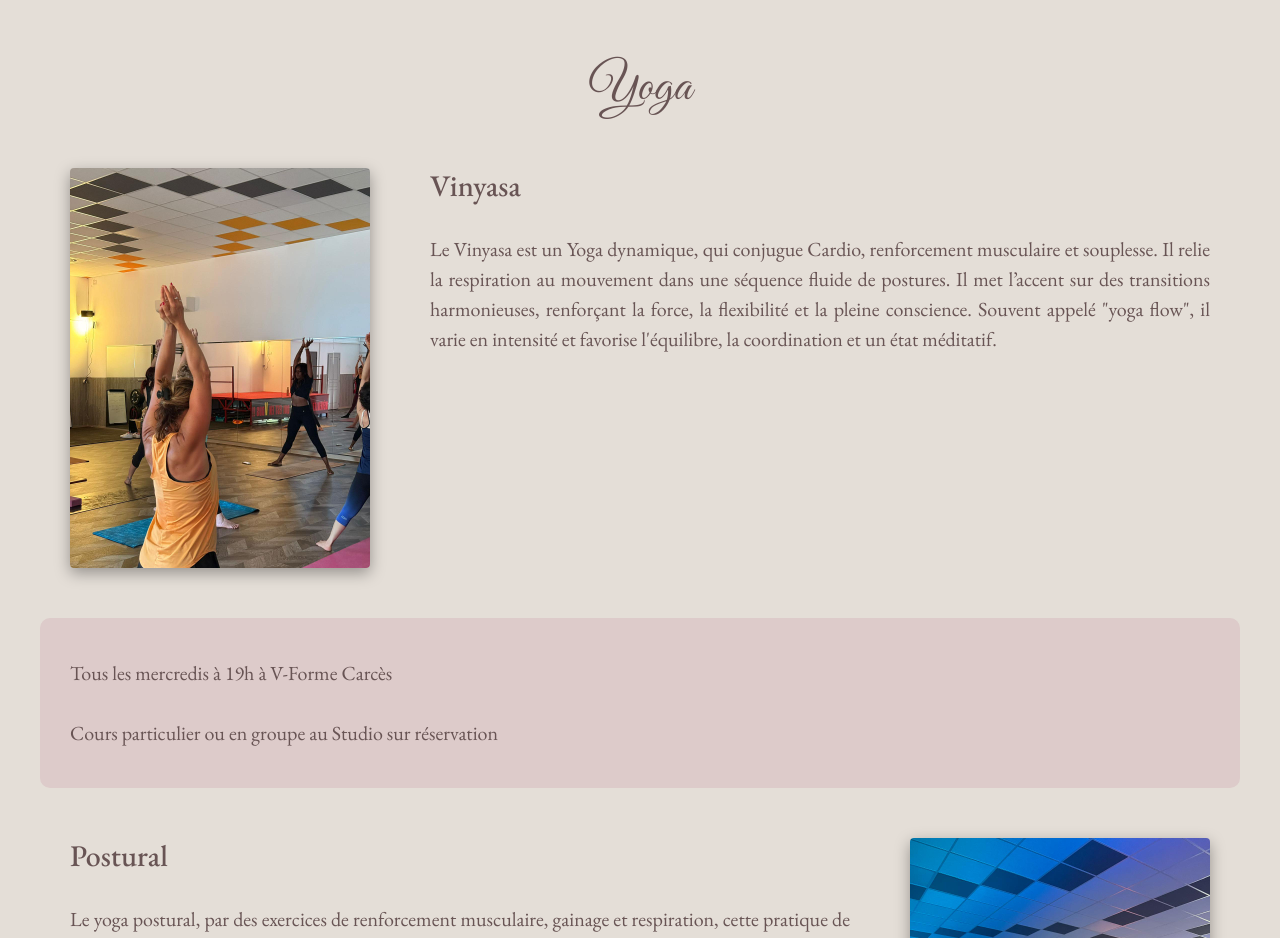
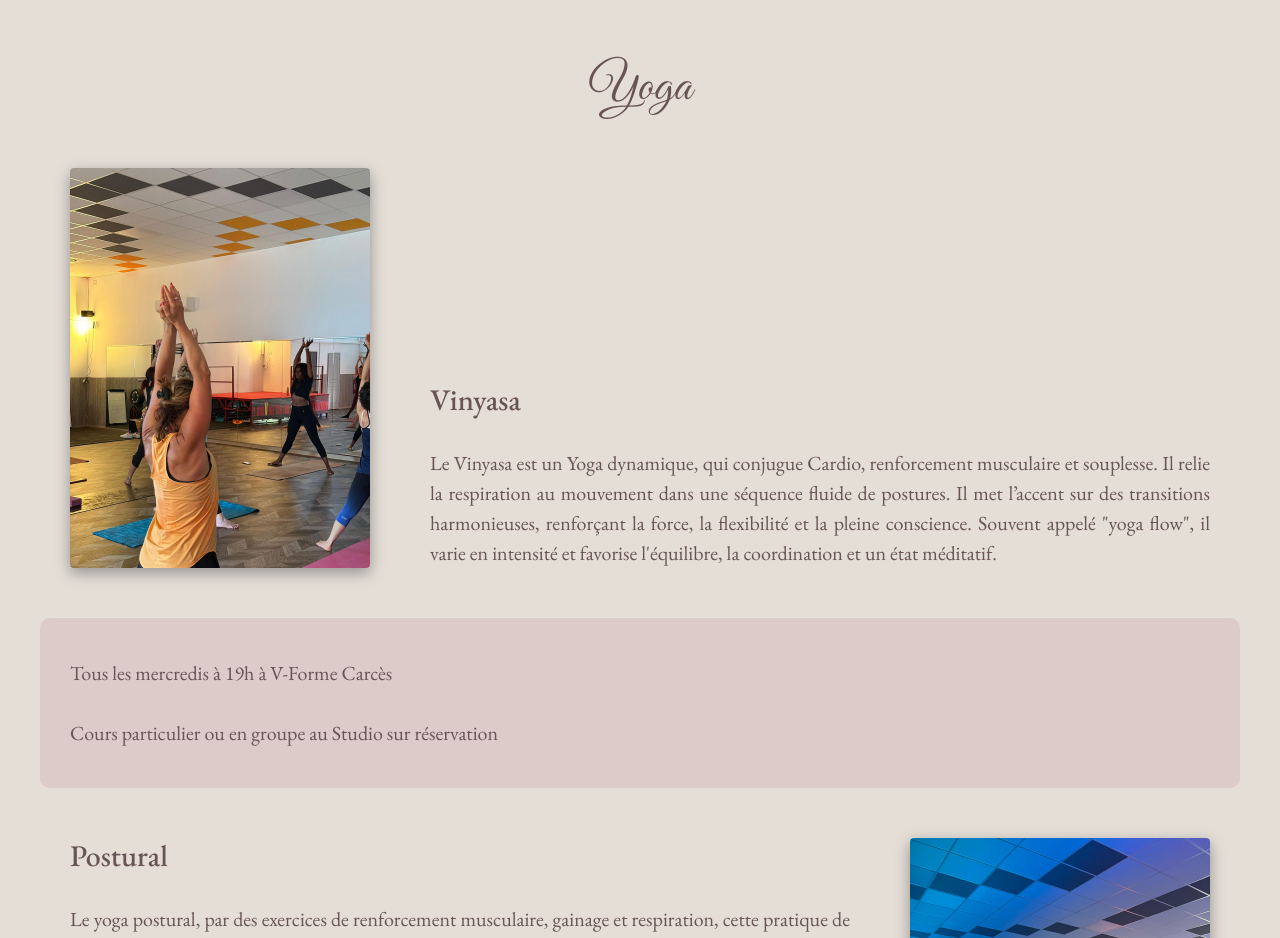
Before and after one commit to GeorginaMudditt/JennyYoga, a React (Vite) app: page / in a window 1280 px wide. Shown: the part 1380-2318 px from the top of the page. Built offline with nearby package versions, Linux system fonts and the light colour scheme; a web font is replaced by a local one.

Commit message:
css tweak

```diff
--- a/src/Yoga.css
+++ b/src/Yoga.css
@@ -18,6 +18,10 @@
   margin: 30px;
   text-align: justify;
   align-self: center;
+}
+
+.Yoga .yoga-description {
+  align-content: end;
 }
 
 .Yoga .vinyasa-info,
--- a/src/Yoga.tsx
+++ b/src/Yoga.tsx
@@ -18,7 +18,7 @@ function Yoga() {
               src={yoga2}
               alt="vinyasa yoga"
             />
-            <div>
+            <div className="yoga-description">
               <h2>Vinyasa</h2>
               <p>
                 Le Vinyasa est un Yoga dynamique, qui conjugue Cardio,
```
